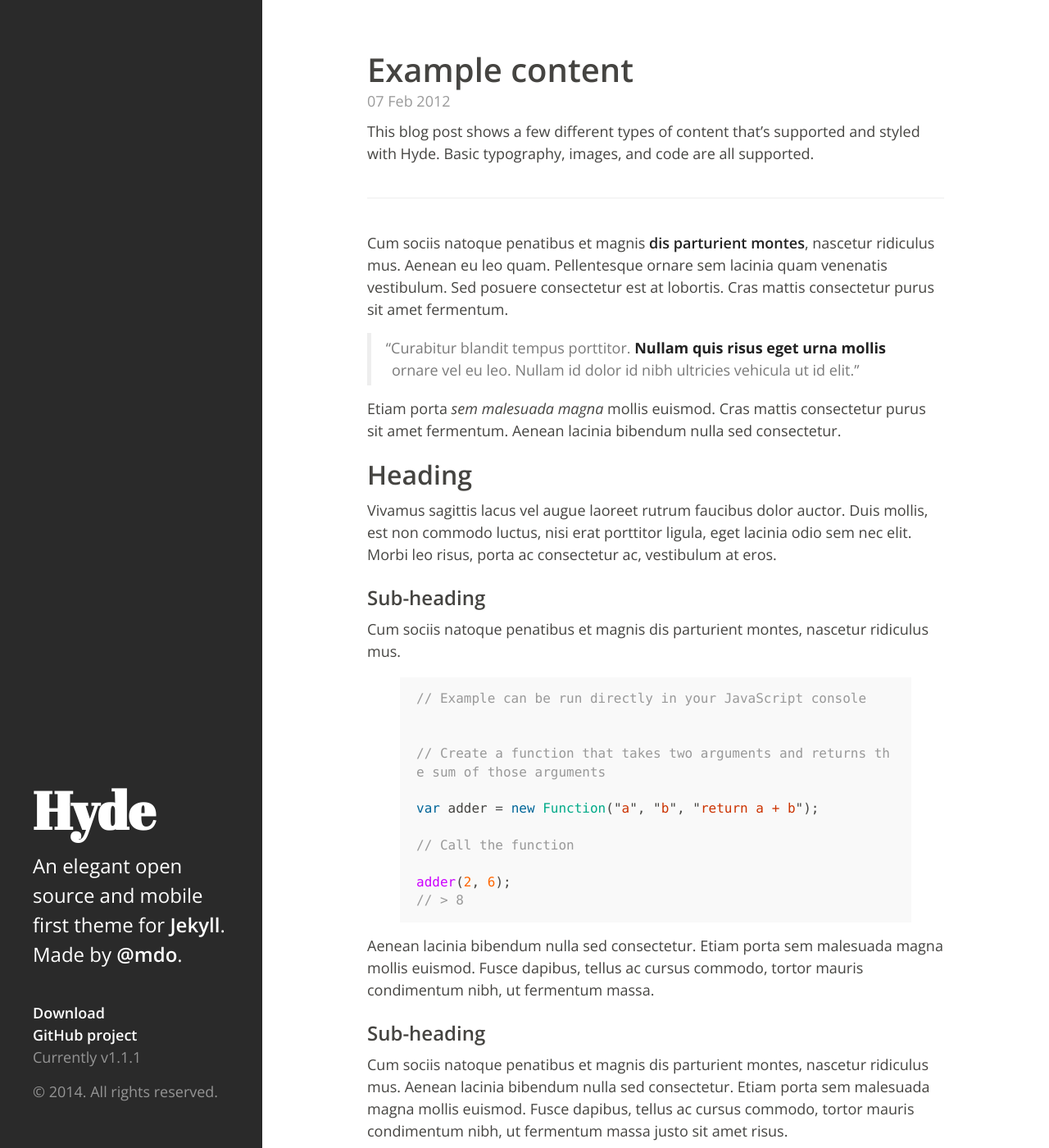
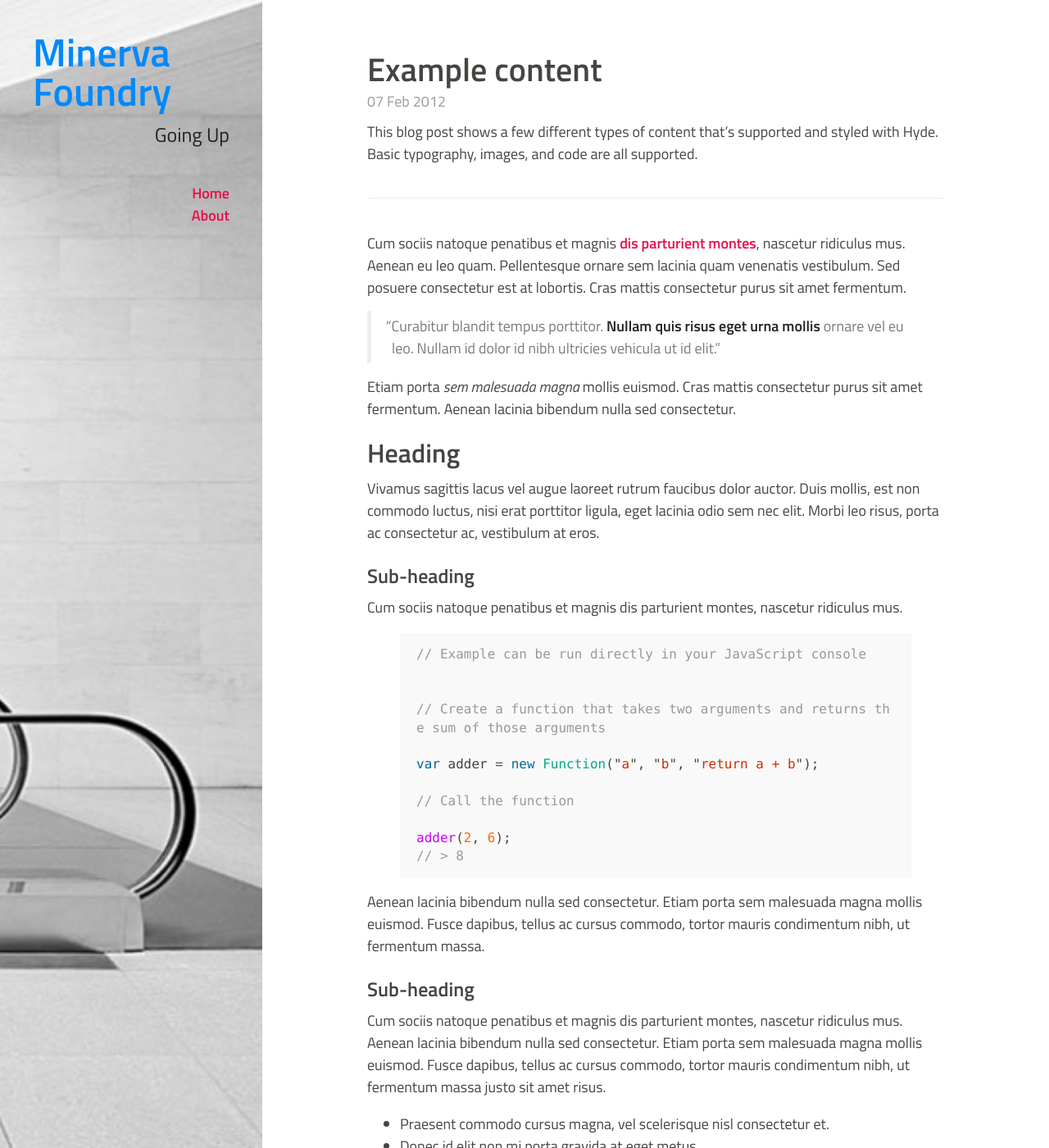
Before and after one commit to minervafoundry/minervafoundry.github.io, a Jekyll site: the page built from _posts/2012-02-07-example-content.md, in a window 1280 px wide and 1400 px high. Shown: the whole window at 82% size. Built offline with Jekyll 4.4.1, drawn with Linux system fonts in a browser that asks for light colours; Markdown is read by kramdown in place of the engine named in the settings; comment, search, counter and statistics services are not loaded; some of the changed text lies outside the part shown.

Commit message:
cleanup, basic mf styling

```diff
--- a/CNAME
+++ b/CNAME
@@ -1 +1 @@
-andhyde.com
+minervafoundry.com
--- a/_config.yml
+++ b/_config.yml
@@ -1,10 +1,10 @@
-title:        Hyde
-tagline:      'Hyde, a Jekyll theme'
-description:  'An elegant open source and mobile first theme for <a href="http://jekyllrb.com" target="_blank">Jekyll</a>. Made by <a href="https://twitter.com/mdo" target="_blank">@mdo</a>.'
-url:          http://andhyde.com
-version:      1.1.1
+title:        Minerva Foundry
+tagline:      'A Product Incubator Lead by Strong Ethics'
+description:  'Going Up'
+url:          http://minervafoundry.com
+version:      0.2
 author:
-  name:       ''
+  name:       'Minerva Foundry'
   email:      ''
 markdown:     rdiscount
 permalink:    pretty
--- a/_includes/head.html
+++ b/_includes/head.html
@@ -8,10 +8,11 @@
     {{ site.tagline }}
   </title>
 
+  <!-- Google Fonts -->
+  <link href='http://fonts.googleapis.com/css?family=Titillium+Web:400,400italic,600' rel='stylesheet' type='text/css'>
+
   <!-- CSS -->
   <link rel="stylesheet" href="/public/css/hyde.css">
-  <link rel="stylesheet" href="/public/css/syntax.css">
-  <link rel="stylesheet" href="http://fonts.googleapis.com/css?family=Open+Sans:300,400italic,400,600,700|Abril+Fatface">
 
   <!-- Icons -->
   <link rel="apple-touch-icon-precomposed" sizes="144x144" href="/public/touch-icon-144-precomposed.png">
--- a/_layouts/default.html
+++ b/_layouts/default.html
@@ -13,14 +13,12 @@
         <div class="colophon">
           <ul class="colophon-links">
             <li>
-              <a href="https://github.com/mdo/hyde/archive/v{{ site.version }}.zip">Download</a>
+              <a href="/">Home</a>
             </li>
             <li>
-              <a href="https://github.com/mdo/hyde">GitHub project</a>
+              <a href="/about-us/">About</a>
             </li>
-            <li>Currently v{{ site.version }}</li>
           </ul>
-          <p>&copy; 2014. {{ site.author.name }} All rights reserved.</p>
         </div>
       </div>
     </header>
--- a/public/css/hyde.css
+++ b/public/css/hyde.css
@@ -32,7 +32,8 @@ Learn more at http://andhyde.com or https://github.com/mdo/hyde.
  * Error page
  * Pagination
  * Themes
- */
+ * Syntax Highlighting
+*/
 
 
 /*
@@ -54,7 +55,7 @@ body {
 }
 
 body {
-  font-family: "Open Sans", Helvetica, Arial, sans-serif;
+  font-family: 'Titillium Web', Helvetica, Arial, sans-serif;
   font-size: 16px;
   line-height: 1.5;
   color: #454441;
@@ -208,7 +209,7 @@ img {
 
 a {
   font-weight: 600;
-  color: #222;
+  color: #EB0D4B;
   text-decoration: none;
 }
 a:hover,
@@ -220,13 +221,15 @@ a:focus {
 /*
  * Masthead
  *
- * Sidebar banner for housing site name, intro, and colophon (footer).
+ * Sidebar banner for housing site name, and intro.
  */
 
 /* Sidebar masthead */
 .masthead {
-  color: #fff;
-  background-color: #2a2a2a;
+  color: #222;
+  background: #0089fd url('/public/images/minerva-foundry.jpg') no-repeat center center;
+  background-size: cover;
+  text-align: center;
 }
 .masthead-inner {
   padding: 20px;
@@ -235,13 +238,14 @@ a:focus {
 /* Masthead content */
 .masthead h1 {
   margin-top: 0;
-  font-family: "Abril Fatface";
+  font-family: 'Titillium Web';
+  font-weight: 600;
+  color: #0089fd;
+  font-size: 36px;
+  line-height: 1em;
 }
 .masthead .lead {
   margin-bottom: 0;
-}
-.masthead a {
-  color: #fff;
 }
 
 /* Footer area of masthead */
@@ -255,12 +259,18 @@ a:focus {
 }
 .colophon-links li {
   color: inherit;
+  display: inline-block;
+  margin: 0 10px;
 }
 
 /* Responsive masthead */
 @media (min-width: 768px) {
   .masthead-inner {
     padding: 40px;
+    text-align: right;
+  }
+  .colophon-links li {
+    margin: 0 0 0 10px;
   }
 }
 @media (min-width: 990px) {
@@ -272,20 +282,33 @@ a:focus {
     bottom: 0;
     width: 25%;
     margin-bottom: 0;
+    background-position: center right;
   }
   .masthead-inner {
     position: absolute;
-    bottom: 0;
+    top: 0;
     right: 0;
     left: 0;
   }
   .masthead h1 {
-    font-size: 64px;
+    text-align: left;
+    font-size: 48px;
   }
   .colophon {
     margin-top: 40px;
   }
+  .colophon-links li {
+    display: block;
+    margin: 0;
+  }
 }
+
+@media (min-width: 1335px) {
+  .masthead h1 {
+    font-size: 72px;
+  }
+}
+
 
 
 /* Container
@@ -399,101 +422,75 @@ a:focus {
 }
 
 
-/*
- * Reverse layout
- *
- * Flip the orientation of the page by placing the `.masthead` on the right.
- */
-
-@media (min-width: 990px) {
-  .layout-reverse .masthead {
-    left: auto;
-    right: 0;
-  }
-  .layout-reverse .container {
-    margin-left: 10%;
-    margin-right: 35%;
-  }
-}
 
 
 /*
- * Themes
+ * Syntax Highlighting
  *
- * As of v1.1, Hyde includes optional themes to color the sidebar and links
- * within blog posts. To use, add the class of your choosing to the `body`.
  */
+.hll { background-color: #ffffcc }
+ /*{ background: #f0f3f3; }*/
+.c { color: #999; } /* Comment */
+.err { color: #AA0000; background-color: #FFAAAA } /* Error */
+.k { color: #006699; } /* Keyword */
+.o { color: #555555 } /* Operator */
+.cm { color: #0099FF; font-style: italic } /* Comment.Multiline */
+.cp { color: #009999 } /* Comment.Preproc */
+.c1 { color: #999; } /* Comment.Single */
+.cs { color: #999; } /* Comment.Special */
+.gd { background-color: #FFCCCC; border: 1px solid #CC0000 } /* Generic.Deleted */
+.ge { font-style: italic } /* Generic.Emph */
+.gr { color: #FF0000 } /* Generic.Error */
+.gh { color: #003300; } /* Generic.Heading */
+.gi { background-color: #CCFFCC; border: 1px solid #00CC00 } /* Generic.Inserted */
+.go { color: #AAAAAA } /* Generic.Output */
+.gp { color: #000099; } /* Generic.Prompt */
+.gs { } /* Generic.Strong */
+.gu { color: #003300; } /* Generic.Subheading */
+.gt { color: #99CC66 } /* Generic.Traceback */
+.kc { color: #006699; } /* Keyword.Constant */
+.kd { color: #006699; } /* Keyword.Declaration */
+.kn { color: #006699; } /* Keyword.Namespace */
+.kp { color: #006699 } /* Keyword.Pseudo */
+.kr { color: #006699; } /* Keyword.Reserved */
+.kt { color: #007788; } /* Keyword.Type */
+.m { color: #FF6600 } /* Literal.Number */
+.s { color: #d44950 } /* Literal.String */
+.na { color: #4f9fcf } /* Name.Attribute */
+.nb { color: #336666 } /* Name.Builtin */
+.nc { color: #00AA88; } /* Name.Class */
+.no { color: #336600 } /* Name.Constant */
+.nd { color: #9999FF } /* Name.Decorator */
+.ni { color: #999999; } /* Name.Entity */
+.ne { color: #CC0000; } /* Name.Exception */
+.nf { color: #CC00FF } /* Name.Function */
+.nl { color: #9999FF } /* Name.Label */
+.nn { color: #00CCFF; } /* Name.Namespace */
+.nt { color: #2f6f9f; } /* Name.Tag */
+.nv { color: #003333 } /* Name.Variable */
+.ow { color: #000000; } /* Operator.Word */
+.w { color: #bbbbbb } /* Text.Whitespace */
+.mf { color: #FF6600 } /* Literal.Number.Float */
+.mh { color: #FF6600 } /* Literal.Number.Hex */
+.mi { color: #FF6600 } /* Literal.Number.Integer */
+.mo { color: #FF6600 } /* Literal.Number.Oct */
+.sb { color: #CC3300 } /* Literal.String.Backtick */
+.sc { color: #CC3300 } /* Literal.String.Char */
+.sd { color: #CC3300; font-style: italic } /* Literal.String.Doc */
+.s2 { color: #CC3300 } /* Literal.String.Double */
+.se { color: #CC3300; } /* Literal.String.Escape */
+.sh { color: #CC3300 } /* Literal.String.Heredoc */
+.si { color: #AA0000 } /* Literal.String.Interpol */
+.sx { color: #CC3300 } /* Literal.String.Other */
+.sr { color: #33AAAA } /* Literal.String.Regex */
+.s1 { color: #CC3300 } /* Literal.String.Single */
+.ss { color: #FFCC33 } /* Literal.String.Symbol */
+.bp { color: #336666 } /* Name.Builtin.Pseudo */
+.vc { color: #003333 } /* Name.Variable.Class */
+.vg { color: #003333 } /* Name.Variable.Global */
+.vi { color: #003333 } /* Name.Variable.Instance */
+.il { color: #FF6600 } /* Literal.Number.Integer.Long */
 
-/* Base16 (http://chriskempson.github.io/base16/#default) */
-
-/* Red */
-.theme-base-08 .masthead {
-  background-color: #ac4142;
-}
-.theme-base-08 .container a,
-.theme-base-08 .related-posts li a:hover {
-  color: #ac4142;
-}
-
-/* Orange */
-.theme-base-09 .masthead {
-  background-color: #d28445;
-}
-.theme-base-09 .container a,
-.theme-base-09 .related-posts li a:hover {
-  color: #d28445;
-}
-
-/* Yellow */
-.theme-base-0a .masthead {
-  background-color: #f4bf75;
-}
-.theme-base-0a .container a,
-.theme-base-0a .related-posts li a:hover {
-  color: #f4bf75;
-}
-
-/* Green */
-.theme-base-0b .masthead {
-  background-color: #90a959;
-}
-.theme-base-0b .container a,
-.theme-base-0b .related-posts li a:hover {
-  color: #90a959;
-}
-
-/* Cyan */
-.theme-base-0c .masthead {
-  background-color: #75b5aa;
-}
-.theme-base-0c .container a,
-.theme-base-0c .related-posts li a:hover {
-  color: #75b5aa;
-}
-
-/* Blue */
-.theme-base-0d .masthead {
-  background-color: #6a9fb5;
-}
-.theme-base-0d .container a,
-.theme-base-0d .related-posts li a:hover {
-  color: #6a9fb5;
-}
-
-/* Magenta */
-.theme-base-0e .masthead {
-  background-color: #aa759f;
-}
-.theme-base-0e .container a,
-.theme-base-0e .related-posts li a:hover {
-  color: #aa759f;
-}
-
-/* Brown */
-.theme-base-0f .masthead {
-  background-color: #8f5536;
-}
-.theme-base-0f .container a,
-.theme-base-0f .related-posts li a:hover {
-  color: #8f5536;
-}
+.css .o,
+.css .o + .nt,
+.css .nt + .nt { color: #999; }
--- a/public/css/syntax.css
+++ /dev/null
@@ -1,66 +0,0 @@
-.hll { background-color: #ffffcc }
- /*{ background: #f0f3f3; }*/
-.c { color: #999; } /* Comment */
-.err { color: #AA0000; background-color: #FFAAAA } /* Error */
-.k { color: #006699; } /* Keyword */
-.o { color: #555555 } /* Operator */
-.cm { color: #0099FF; font-style: italic } /* Comment.Multiline */
-.cp { color: #009999 } /* Comment.Preproc */
-.c1 { color: #999; } /* Comment.Single */
-.cs { color: #999; } /* Comment.Special */
-.gd { background-color: #FFCCCC; border: 1px solid #CC0000 } /* Generic.Deleted */
-.ge { font-style: italic } /* Generic.Emph */
-.gr { color: #FF0000 } /* Generic.Error */
-.gh { color: #003300; } /* Generic.Heading */
-.gi { background-color: #CCFFCC; border: 1px solid #00CC00 } /* Generic.Inserted */
-.go { color: #AAAAAA } /* Generic.Output */
-.gp { color: #000099; } /* Generic.Prompt */
-.gs { } /* Generic.Strong */
-.gu { color: #003300; } /* Generic.Subheading */
-.gt { color: #99CC66 } /* Generic.Traceback */
-.kc { color: #006699; } /* Keyword.Constant */
-.kd { color: #006699; } /* Keyword.Declaration */
-.kn { color: #006699; } /* Keyword.Namespace */
-.kp { color: #006699 } /* Keyword.Pseudo */
-.kr { color: #006699; } /* Keyword.Reserved */
-.kt { color: #007788; } /* Keyword.Type */
-.m { color: #FF6600 } /* Literal.Number */
-.s { color: #d44950 } /* Literal.String */
-.na { color: #4f9fcf } /* Name.Attribute */
-.nb { color: #336666 } /* Name.Builtin */
-.nc { color: #00AA88; } /* Name.Class */
-.no { color: #336600 } /* Name.Constant */
-.nd { color: #9999FF } /* Name.Decorator */
-.ni { color: #999999; } /* Name.Entity */
-.ne { color: #CC0000; } /* Name.Exception */
-.nf { color: #CC00FF } /* Name.Function */
-.nl { color: #9999FF } /* Name.Label */
-.nn { color: #00CCFF; } /* Name.Namespace */
-.nt { color: #2f6f9f; } /* Name.Tag */
-.nv { color: #003333 } /* Name.Variable */
-.ow { color: #000000; } /* Operator.Word */
-.w { color: #bbbbbb } /* Text.Whitespace */
-.mf { color: #FF6600 } /* Literal.Number.Float */
-.mh { color: #FF6600 } /* Literal.Number.Hex */
-.mi { color: #FF6600 } /* Literal.Number.Integer */
-.mo { color: #FF6600 } /* Literal.Number.Oct */
-.sb { color: #CC3300 } /* Literal.String.Backtick */
-.sc { color: #CC3300 } /* Literal.String.Char */
-.sd { color: #CC3300; font-style: italic } /* Literal.String.Doc */
-.s2 { color: #CC3300 } /* Literal.String.Double */
-.se { color: #CC3300; } /* Literal.String.Escape */
-.sh { color: #CC3300 } /* Literal.String.Heredoc */
-.si { color: #AA0000 } /* Literal.String.Interpol */
-.sx { color: #CC3300 } /* Literal.String.Other */
-.sr { color: #33AAAA } /* Literal.String.Regex */
-.s1 { color: #CC3300 } /* Literal.String.Single */
-.ss { color: #FFCC33 } /* Literal.String.Symbol */
-.bp { color: #336666 } /* Name.Builtin.Pseudo */
-.vc { color: #003333 } /* Name.Variable.Class */
-.vg { color: #003333 } /* Name.Variable.Global */
-.vi { color: #003333 } /* Name.Variable.Instance */
-.il { color: #FF6600 } /* Literal.Number.Integer.Long */
-
-.css .o,
-.css .o + .nt,
-.css .nt + .nt { color: #999; }
--- a/zOld/CNAME
+++ /dev/null
@@ -1 +0,0 @@
-minervafoundry.com
--- a/zOld/_config.yml
+++ /dev/null
@@ -1,2 +0,0 @@
-name: Your New Jekyll Site
-pygments: true
--- a/zOld/index.html
+++ /dev/null
@@ -1,4 +0,0 @@
----
-layout: default
-title: Your New Jekyll Site
----
```
Also changed, not shown: other parts of _layouts/default.html (+25 -0 lines), zOld/_posts/2013-11-20-welcome-to-jekyll.markdown (deleted, +0 -24 lines), zOld/default.html (deleted, +0 -45 lines), zOld/main.css (deleted, +0 -123 lines), zOld/post.html (deleted, +0 -9 lines), zOld/syntax.css (deleted, +0 -60 lines), public/images/minerva-foundry.jpg (renamed from zOld/minerva-foundry.jpg).
